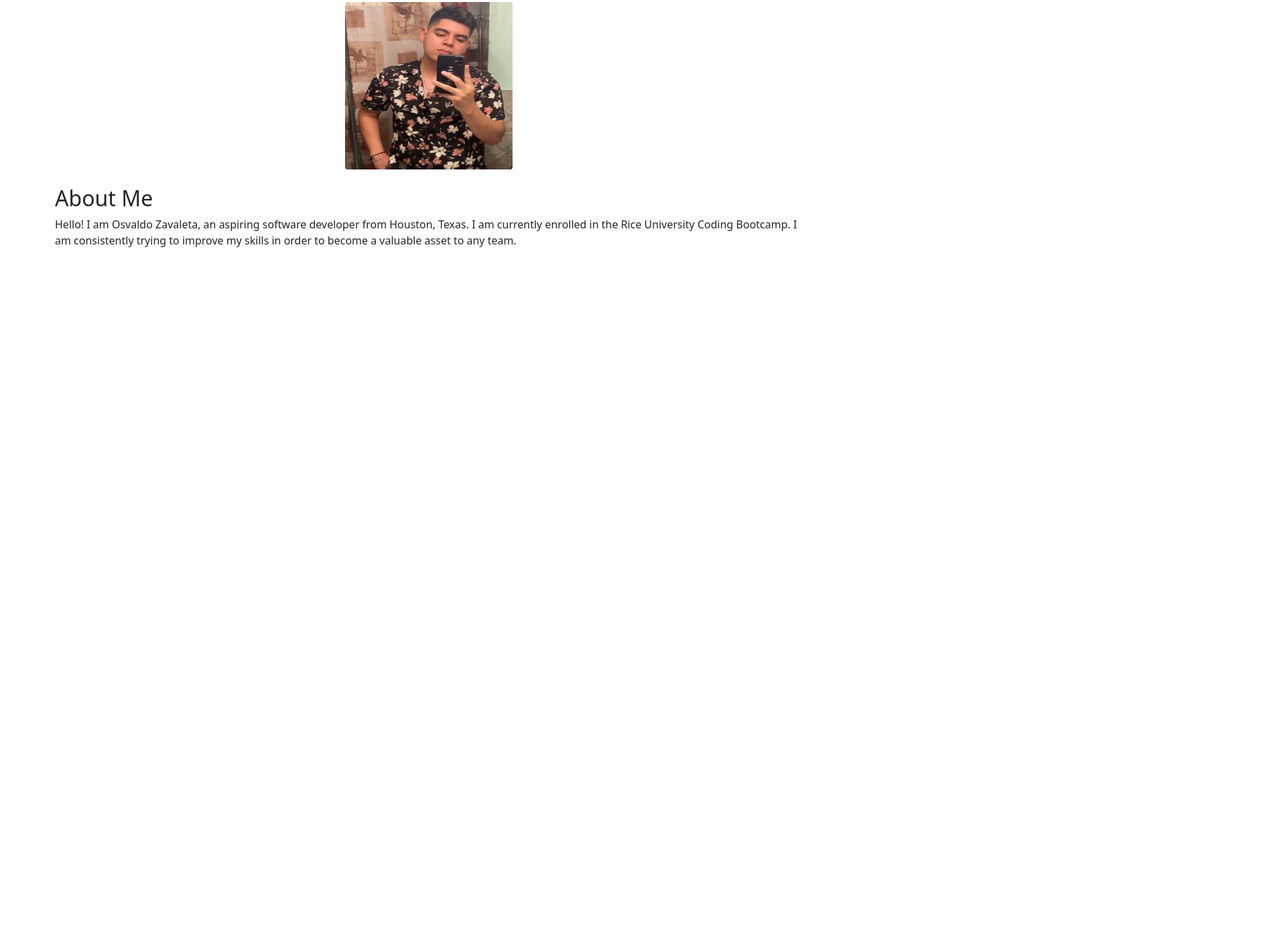
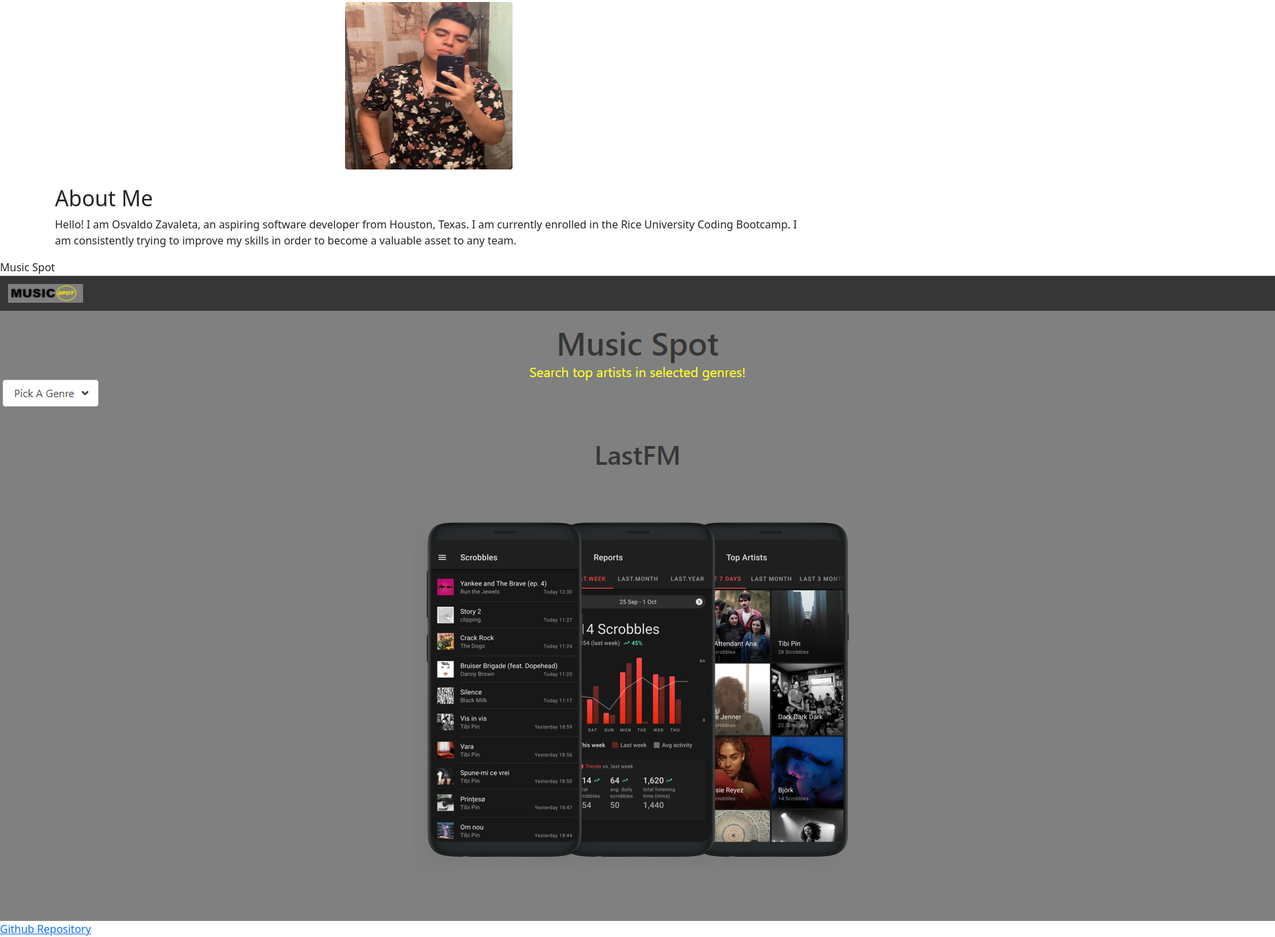
Before and after one commit to zavaletaosv/Portfolio2, a plain HTML site: page index.html in a window 1280 px wide. Shown: the part 171-1570 px from the top of the page at 67% size, 1903 px wide, since content can reach past the window. Before the commit the page ends 800 px from the top, so only its background shows below. Drawn offline with nearby package versions, Linux system fonts and the light colour scheme; a web font is replaced by a local one.

Commit message:
Index updated: project 1 added

```diff
--- a/index.html
+++ b/index.html
@@ -41,5 +41,13 @@
                     <p> Hello! I am Osvaldo Zavaleta, an aspiring software developer from Houston, Texas. I am currently enrolled in the Rice University Coding Bootcamp. I am consistently trying to improve my skills in order to become a valuable asset to any team. </p>
                 </div>
             </section>
+
+            <main>
+                <section class="projects">
+                    <header> Music Spot </header>
+                    <a href="https://sarah4coulson.github.io/1-music-spot/" target="_blank"><img src="./images/music-spot.png" alt="Music Spot Screenshot" /></a>
+                    <a href="https://github.com/sarah4coulson/1-music-spot" target="_blank"> Github Repository </a>
+                </section>
+            </main>
     </body>
 </html>
```
